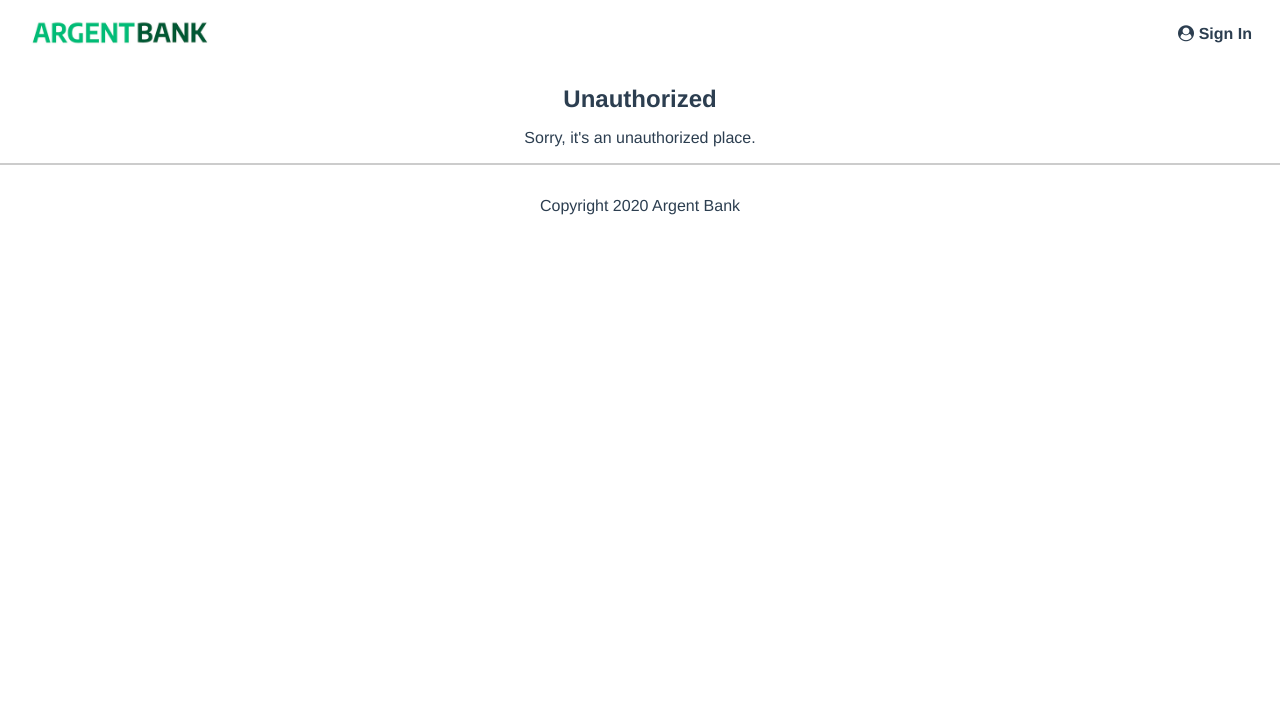
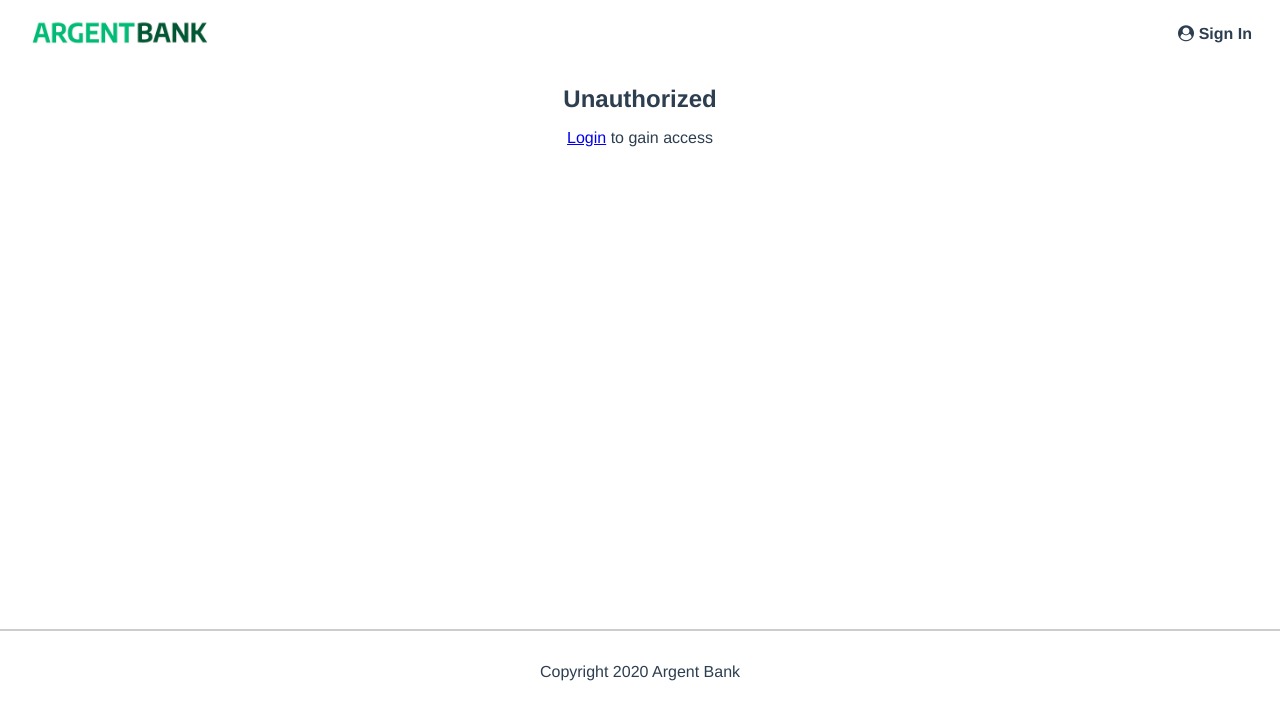
Before and after one commit to erischon/argentbank-frontend, a React (Vite) app: page /user in a window 1280 px wide. Shown: the top 720 px of the page. Built offline with nearby package versions, Linux system fonts and the light colour scheme.

Commit message:
renaming

```diff
--- a/src/assets/css/main.css
+++ b/src/assets/css/main.css
@@ -316,3 +316,7 @@ h1 {
     width: 200px;
   }
 }
+
+.unauthorized-page {
+  min-height: 70vh;
+}
--- a/src/components/ProtectedRoute.jsx
+++ b/src/components/ProtectedRoute.jsx
@@ -1,14 +1,14 @@
 import { useSelector } from "react-redux";
-import { NavLink, Outlet } from "react-router-dom";
+import { Link, NavLink, Outlet } from "react-router-dom";
 
 const ProtectedRoute = () => {
   const { userProfile } = useSelector((store) => store.user);
 
   if (!userProfile) {
     return (
-      <div id="error-page">
+      <div className="unauthorized-page">
         <h1>Unauthorized</h1>
-        <p>Sorry, it's an unauthorized place.</p>
+        <Link to="/login">Login</Link> to gain access
       </div>
     );
   }
--- a/src/components/layouts/Header.jsx
+++ b/src/components/layouts/Header.jsx
@@ -35,7 +35,7 @@ const Header = () => {
         </div>
       ) : (
         <div className="user-container">
-          <Link to="signin" className="main-nav-item">
+          <Link to="login" className="main-nav-item">
             <i className="fa fa-user-circle"></i>
             Sign In
           </Link>
--- a/src/pages/SignIn.jsx
+++ b/src/pages/Login.jsx
@@ -12,7 +12,7 @@ const initialState = {
   rememberMe: false,
 };
 
-const SignIn = () => {
+const Login = () => {
   const dispatch = useDispatch();
   const navigate = useNavigate();
 
@@ -95,4 +95,4 @@ const SignIn = () => {
   );
 };
 
-export default SignIn;
+export default Login;
--- a/src/pages/errorPage.jsx
+++ b/src/pages/errorPage.jsx
@@ -5,7 +5,7 @@ export default function ErrorPage() {
   console.error(error);
 
   return (
-    <div id="error-page">
+    <div className="error-page">
       <h1>Oops!</h1>
       <p>Sorry, an unexpected error has occurred.</p>
       <p>
```
Also changed, not shown: src/App.jsx (+4 -4 lines), src/pages/Profile.jsx (renamed from src/pages/User.jsx).
